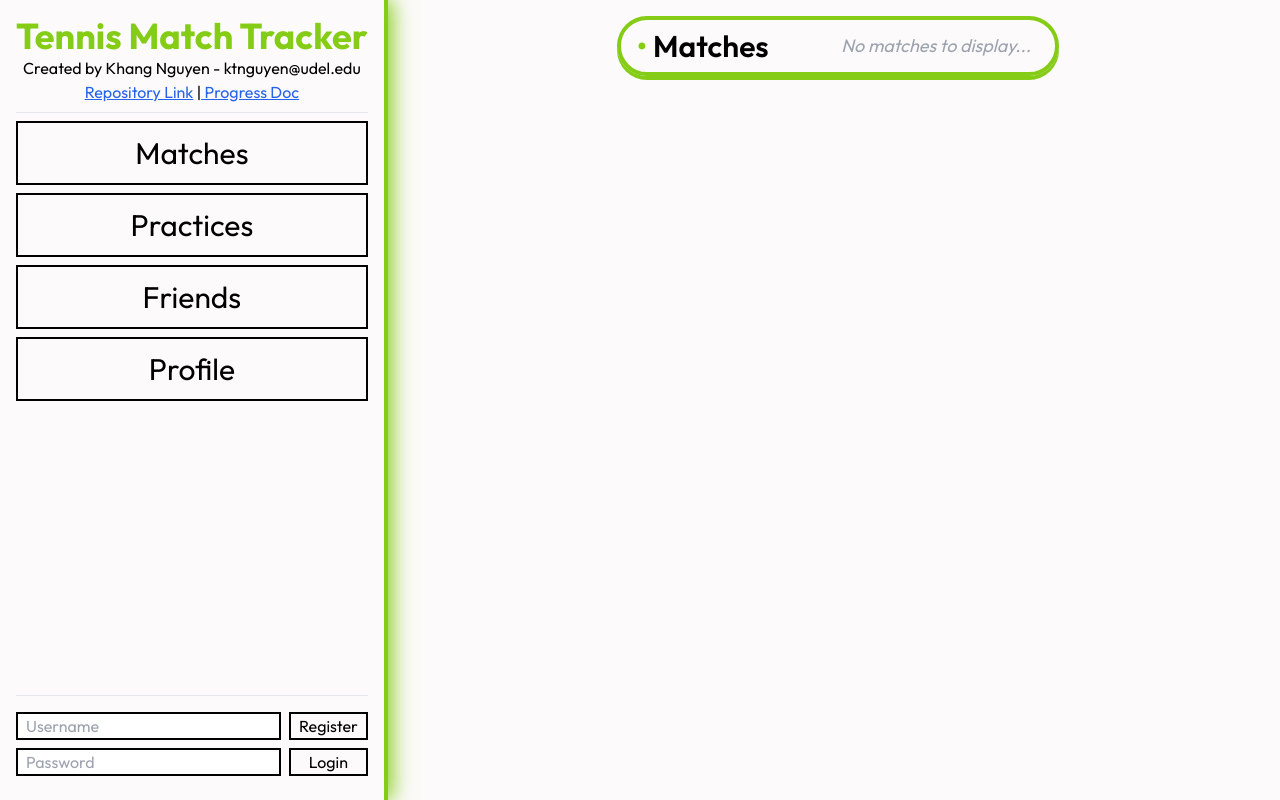
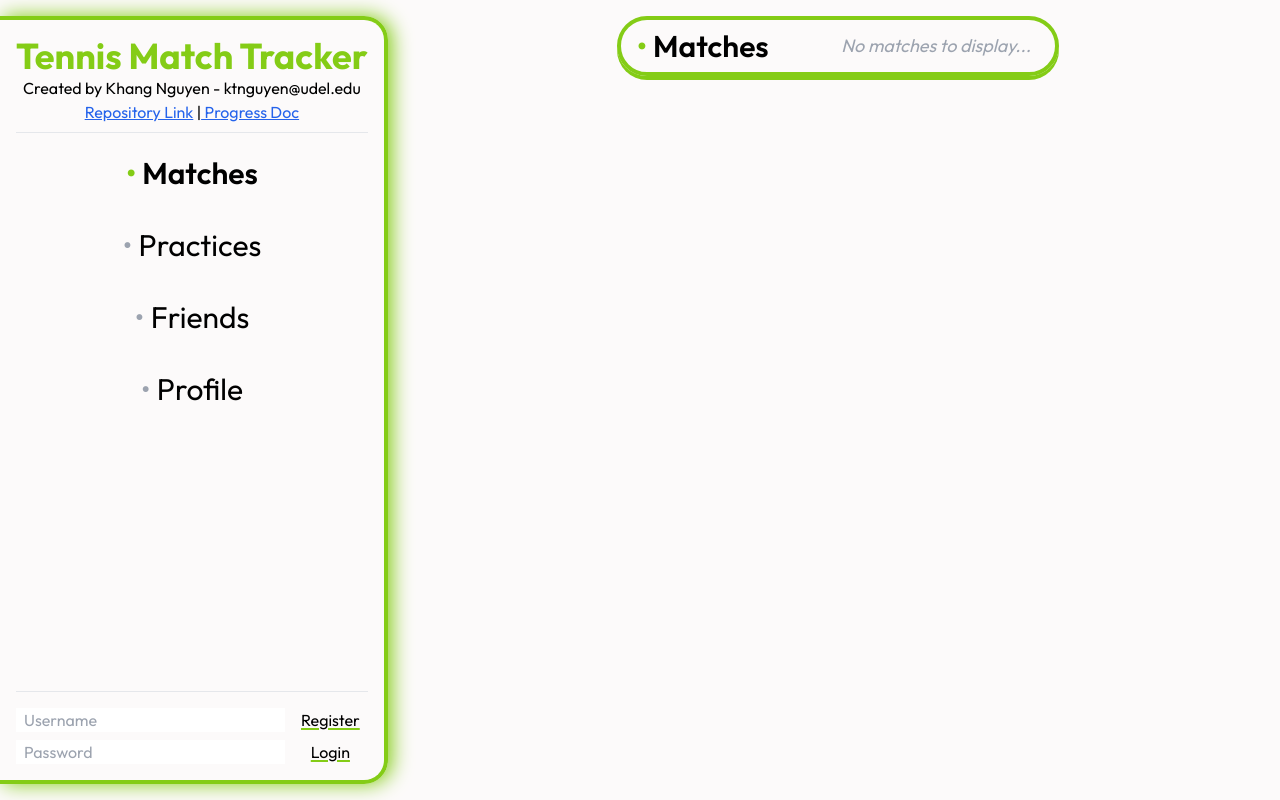
Before and after one commit to Flair74/181final, a React (Create React App) app: page / in a window 1280 px wide. Built offline with nearby package versions, Linux system fonts and the light colour scheme.

Commit message:
logout button change

```diff
--- a/src/components/sidebar.tsx
+++ b/src/components/sidebar.tsx
@@ -4,21 +4,19 @@ import { User } from './interfaces';
 
 interface SidebarProps {
     currentUser: User | null;
-    setCurrentUser: React.Dispatch<React.SetStateAction<User | null>>;
+    setCurrentUsername: React.Dispatch<React.SetStateAction<string | null>>;
     users: User[];
     setUsers: React.Dispatch<React.SetStateAction<User[]>>;
     mode: string;
     setMode: React.Dispatch<React.SetStateAction<string>>;
-  }
+}
 
   const Sidebar: React.FC<SidebarProps> = (props) => {
-    const { currentUser, setCurrentUser, users, setUsers, mode, setMode } = props;
+    const { currentUser, setCurrentUsername, users, setUsers, mode, setMode } = props;
     const [usernameInput, setUsernameInput] = useState<string>("");
     const [passwordInput, setPasswordInput] = useState<string>("");
 
     const register = useCallback((username: string, password: string) => {
-        console.log(users)
-        console.log(users.map((user) => user.username));
         if(!(users.map((user) => user.username).includes(username)) && (username != "")){
             const newUser: User = {
                 username: username,
@@ -35,28 +33,21 @@ interface SidebarProps {
             // eslint-disable-next-line no-undef
             alert("Invalid Username.");
         }
-    }, [users]);
+    }, [users, setUsers]);
 
     const login = useCallback((username: string, password: string) => {
-        if((users.map((user) => user.username).includes(username))){
-            const attemptedUser = users.filter((user) => user.username == username)[0]
-            if(username == attemptedUser.username && password == attemptedUser.password){
-                setCurrentUser(attemptedUser);
-            } else {
-                // another common baseline function that the linter doesn't recognize
-                // eslint-disable-next-line no-undef
-                alert("Incorrect password.");
-            }
-
+        const user = users.find(user => user.username === username);
+        if (user && user.password === password) {
+            setCurrentUsername(username);
         } else {
-            // another common baseline function that the linter doesn't recognize
+            // L linter
             // eslint-disable-next-line no-undef
-            alert("User not found.");
+            alert("Incorrect username or password.");
         }
-    }, [users]);
+      }, [users, setCurrentUsername]);
 
     const logout = useCallback(() => {
-        setCurrentUser(null);
+        setCurrentUsername(null);
         setUsernameInput("");
         setPasswordInput("");
     }, []);
@@ -88,7 +79,7 @@ interface SidebarProps {
 
       return (
         <div className="h-full flex flex-col max-w-1/3">
-            <div className={`h-screen flex flex-col p-4 mr-auto border-r-4 ${border} ${shadow}`}>
+            <div className={`h-screen my-4 rounded-r-3xl flex flex-col p-4 mr-auto border-r-4 border-y-4 ${border} ${shadow}`}>
                 <div className="mr-auto">
                     <h1 className={`mx-auto text-4xl ${color} font-bold`}>Tennis Match Tracker</h1>
                     <div className="mx-auto text-center items-center text-md">
@@ -108,28 +99,28 @@ interface SidebarProps {
                     //</button>
                     }
                     <button
-                        className="border-2 border-black w-full px-2 min-h-16 text-3xl"
+                        className={`w-full px-2 min-h-16 text-3xl ${mode=="match" ? "font-semibold" : ""}`}
                         onClick={() => {setMode("match")}}
                     >
-                            Matches
+                            <p className={`inline text-${mode=="match" ? "[#84cc16]" : "gray-400"} text-3xl`}>{'• '}</p>Matches
                     </button>
                     <button
-                        className="border-2 border-black w-full px-2 min-h-16 text-3xl"
+                        className={`w-full px-2 min-h-16 text-3xl ${mode=="practice" ? "font-semibold" : ""}`}
                         onClick={() => {setMode("practice")}}
                     >
-                            Practices
+                            <p className={`inline text-${mode=="practice" ? "[#FAA916]" : "gray-400"} text-3xl`}>{'• '}</p>Practices
                     </button>
                     <button
-                        className="border-2 border-black w-full px-2 min-h-16 text-3xl"
+                        className={`w-full px-2 min-h-16 text-3xl ${mode=="friends" ? "font-semibold" : ""}`}
                         onClick={() => {setMode("friends")}}
                     >
-                            Friends
+                            <p className={`inline text-${mode=="friends" ? "[#F92A82]" : "gray-400"} text-3xl`}>{'• '}</p>Friends
                     </button>
                     <button
-                        className="border-2 border-black w-full px-2 min-h-16 text-3xl"
+                        className={`w-full px-2 min-h-16 text-3xl ${mode=="profile" ? "font-semibold" : ""}`}
                         onClick={() => {setMode("profile")}}
                     >
-                            Profile
+                            <p className={`inline text-${mode=="profile" ? "[#75B9BE]" : "gray-400"} text-3xl`}>{'• '}</p>Profile
                     </button>
                 </div>
                 <div className='mt-auto'>
@@ -137,16 +128,16 @@ interface SidebarProps {
                     <div className="flex flex-col">
                         <div className={`mb-2 flex flex-row gap-2 ${currentUser == null ? "h-0 overflow-hidden" : ""}`}>
                             <h2 className="mt-1">Current User: {currentUser ? currentUser.username : "not logged in"}</h2>
-                            <button className={`border-2 border-black px-2 mt-1 ml-auto ${currentUser !== null ? "visible" : "invisible"}`} onClick={() => {logout()}}>Log Out</button>
+                            <button className={`underline decoration-[#84cc16] underline-offset-2 decoration-2 px-2 mt-1 ml-auto ${currentUser !== null ? "visible" : "invisible"}`} onClick={() => {logout()}}>Log Out</button>
                         </div>
                         <div className={`flex flex-row gap-2 ${currentUser !== null ? "h-0 overflow-hidden" : ""}`}>
                             <div className="flex flex-col gap-2 w-full">
-                                <input className="border-2 border-black px-2 w-full" type="text" placeholder="Username" value={usernameInput} onChange={e => {setUsernameInput(e.target.value)}}/>
-                                <input className="border-2 border-black px-2 w-full" type="text" placeholder="Password" value={passwordInput} onChange={e => {setPasswordInput(e.target.value)}}/>
+                                <input className="px-2 w-full" type="text" placeholder="Username" value={usernameInput} onChange={e => {setUsernameInput(e.target.value)}}/>
+                                <input className="px-2 w-full" type="text" placeholder="Password" value={passwordInput} onChange={e => {setPasswordInput(e.target.value)}}/>
                             </div>
-                            <div className="flex flex-col gap-2 mb-2 ml-auto">
-                                <button className="border-2 border-black w-full px-2 ml-auto" onClick={() => {register(usernameInput, passwordInput)}}>Register</button>
-                                <button className="border-2 border-black w-full px-2 ml-auto" onClick={() => {login(usernameInput, passwordInput)}}>Login</button>
+                            <div className="flex flex-col gap-2 ml-auto">
+                                <button className="w-full px-2 ml-auto underline decoration-[#84cc16] underline-offset-2 decoration-2" onClick={() => {register(usernameInput, passwordInput)}}>Register</button>
+                                <button className="w-full px-2 ml-auto underline decoration-[#84cc16] underline-offset-2 decoration-2" onClick={() => {login(usernameInput, passwordInput)}}>Login</button>
                             </div>
                         </div>
                     </div>
```
